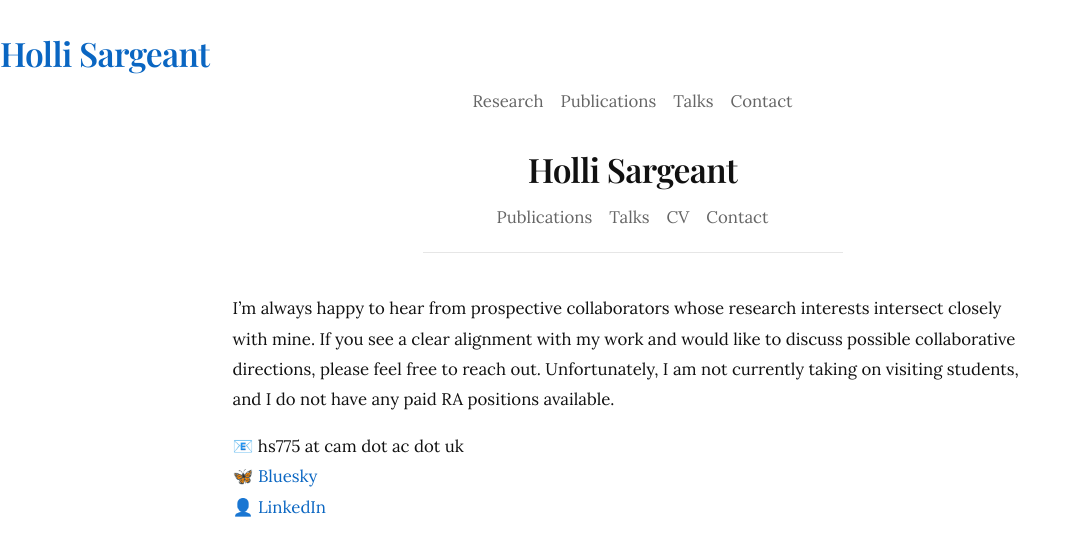
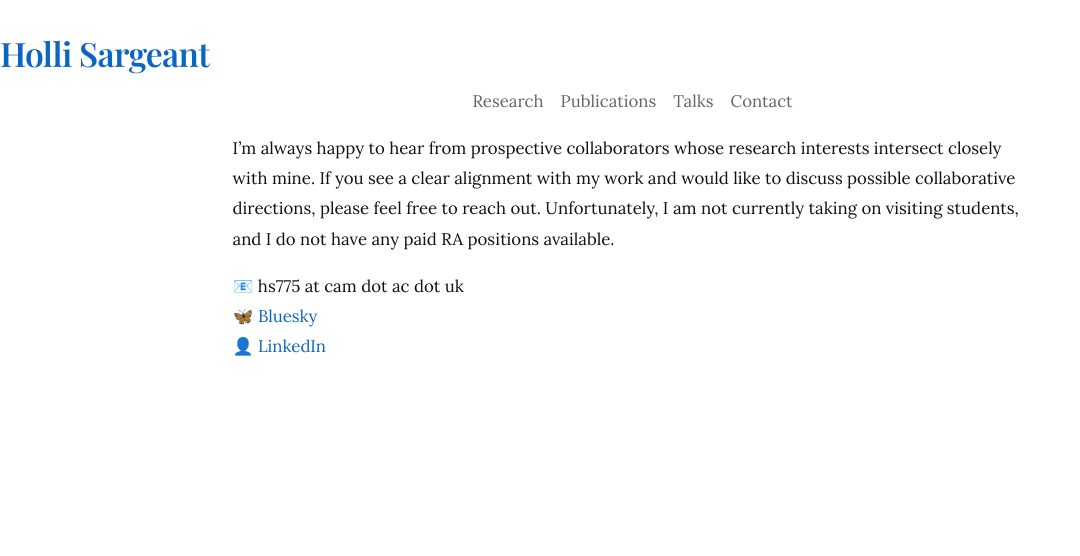
Before and after one commit to hollisargeant/hollisargeant.github.io, a Jekyll site: the page built from contact.md, in a window 1280 px wide. Shown: the top 556 px of the page, without its empty margins (0-1080 px from the left). Built offline with Jekyll 4.4.1, drawn with Linux system fonts in a browser that asks for light colours.

Commit message:
Update contact.md

```diff
--- a/contact.md
+++ b/contact.md
@@ -3,19 +3,6 @@ layout: default
 title: Contact
 permalink: /contact/
 ---
-<div class="header-section">
-
-   <h1 class="header-name"><a href="{{ '/' | relative_url }}">Holli Sargeant</a></h1>
-
-<ul class="site-nav">
-  <li><a href="/publications/">Publications</a></li>
-  <li><a href="/talks/">Talks</a></li>
-  <li><a href="/cv/">CV</a></li>
-  <li><a href="/contact/">Contact</a></li>
-</ul>
-
-<hr class="rule" />
-</div>
 
 I’m always happy to hear from prospective collaborators whose research interests intersect closely with mine. If you see a clear alignment with my work and would like to discuss possible collaborative directions, please feel free to reach out. Unfortunately, I am not currently taking on visiting students, and I do not have any paid RA positions available.
 
```
